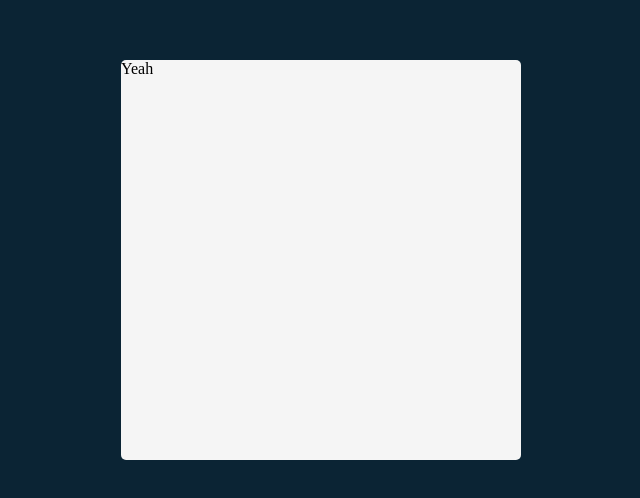
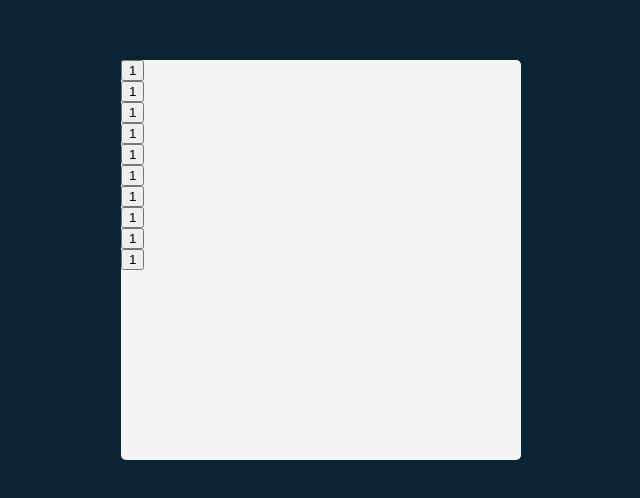
Before and after one commit to Amandecoe/React-Practice, a React (Vite) app in the folder tenzies/: page / in a window 1280 px wide. Shown: the part 140-638 px from the top of the page, without its empty margins (319-959 px from the left). Built offline with nearby package versions, Linux system fonts and the light colour scheme.

Commit message:
die components

```diff
--- /dev/null
+++ b/tenzies/components/Die.jsx
@@ -0,0 +1,9 @@
+export default function Die(props){
+    return (
+        <>
+        <div>
+        <button>{props.value}</button>
+        </div>
+        </>
+    )
+}
--- a/tenzies/src/App.jsx
+++ b/tenzies/src/App.jsx
@@ -1,8 +1,19 @@
-
+import Die from "../components/Die"
   export default function App() {
       return (
           <main>
-          Yeah
+              <div className="dice-container">
+                  <Die value = {1}/>
+                  <Die value = {1}/>
+                  <Die value = {1}/>
+                  <Die value = {1}/>
+                  <Die value = {1}/>
+                  <Die value = {1}/>
+                  <Die value = {1}/>
+                  <Die value = {1}/>
+                  <Die value = {1}/>
+                  <Die value = {1}/>
+              </div>
           </main>
       )
   }
```
